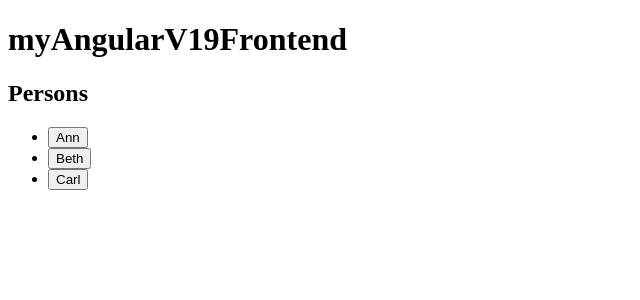
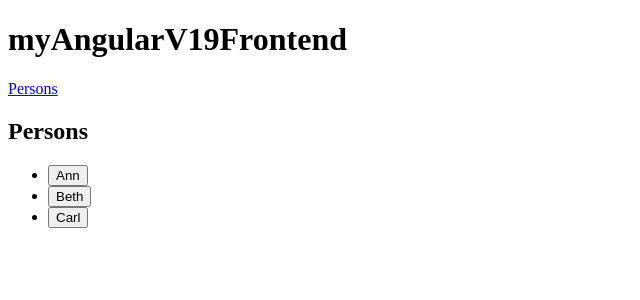
Before and after one commit to catarinafoliveira/catarinafoliveira-myAngularV19Frontend_v1, an Angular app: page /persons in a window 1280 px wide. Before the commit this address led to /. Shown: the top 300 px of the page, without its empty margins (0-640 px from the left). Built offline with nearby package versions, Linux system fonts and the light colour scheme.

Commit message:
Add routing (for navigation)

```diff
--- a/src/app/app.component.html
+++ b/src/app/app.component.html
@@ -1,2 +1,5 @@
-<h1> {{ title }} </h1>
-<app-persons></app-persons>
+<h1 > {{ title }} </h1 >
+    <nav>
+        <a routerLink="/persons">Persons</a>
+    </nav>
+    <router-outlet></router-outlet>
--- a/src/app/app.component.ts
+++ b/src/app/app.component.ts
@@ -1,12 +1,11 @@
 import { Component } from '@angular/core';
-import { RouterOutlet } from '@angular/router';
-import { PersonsComponent } from './persons/persons.component';
+import { RouterLink, RouterOutlet } from '@angular/router';
 
 @Component({
   selector: 'app-root',
   imports: [
     RouterOutlet,
-    PersonsComponent
+    RouterLink
   ],
   templateUrl: './app.component.html',
   styleUrl: './app.component.css'
--- a/src/app/app.routes.ts
+++ b/src/app/app.routes.ts
@@ -1,3 +1,6 @@
 import { Routes } from '@angular/router';
+import { PersonsComponent } from './persons/persons.component';
 
-export const routes: Routes = [];
+export const routes: Routes = [
+    { path: 'persons' , component: PersonsComponent } ,
+];
```
Also changed, not shown: 1 other file (tests, documents, lock files or other folders).
